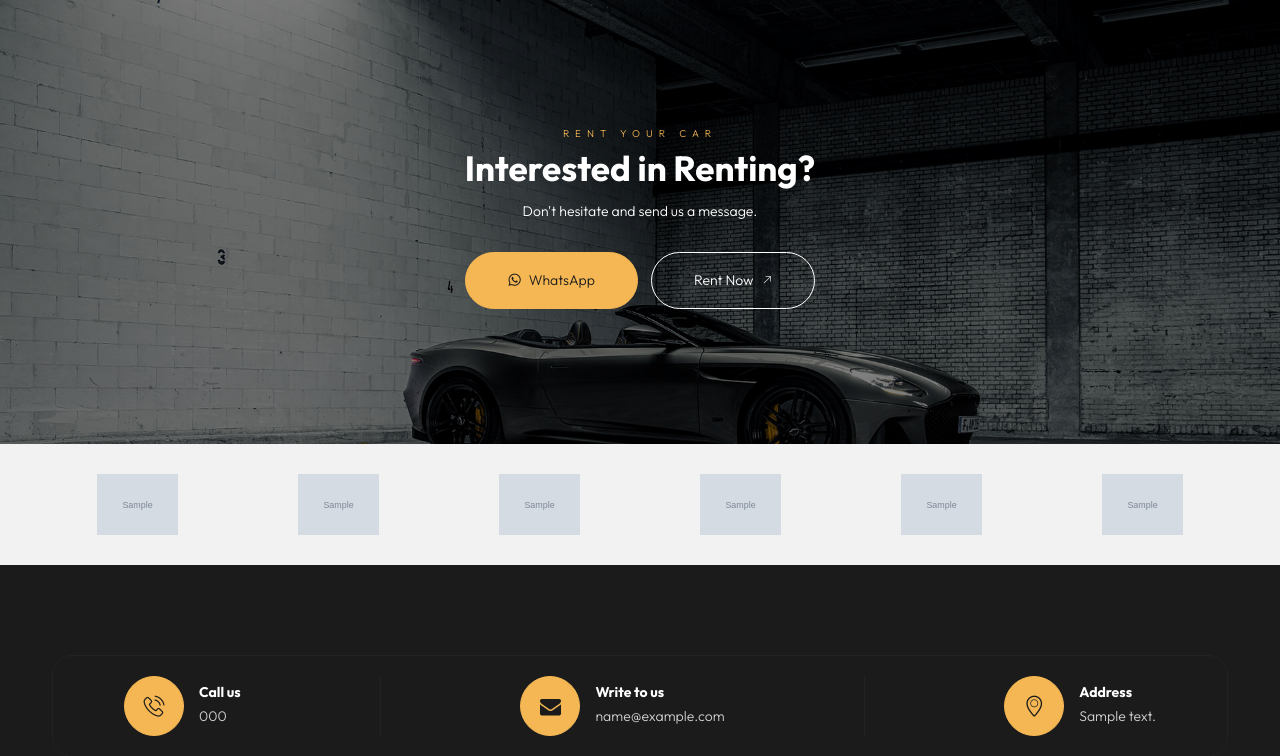
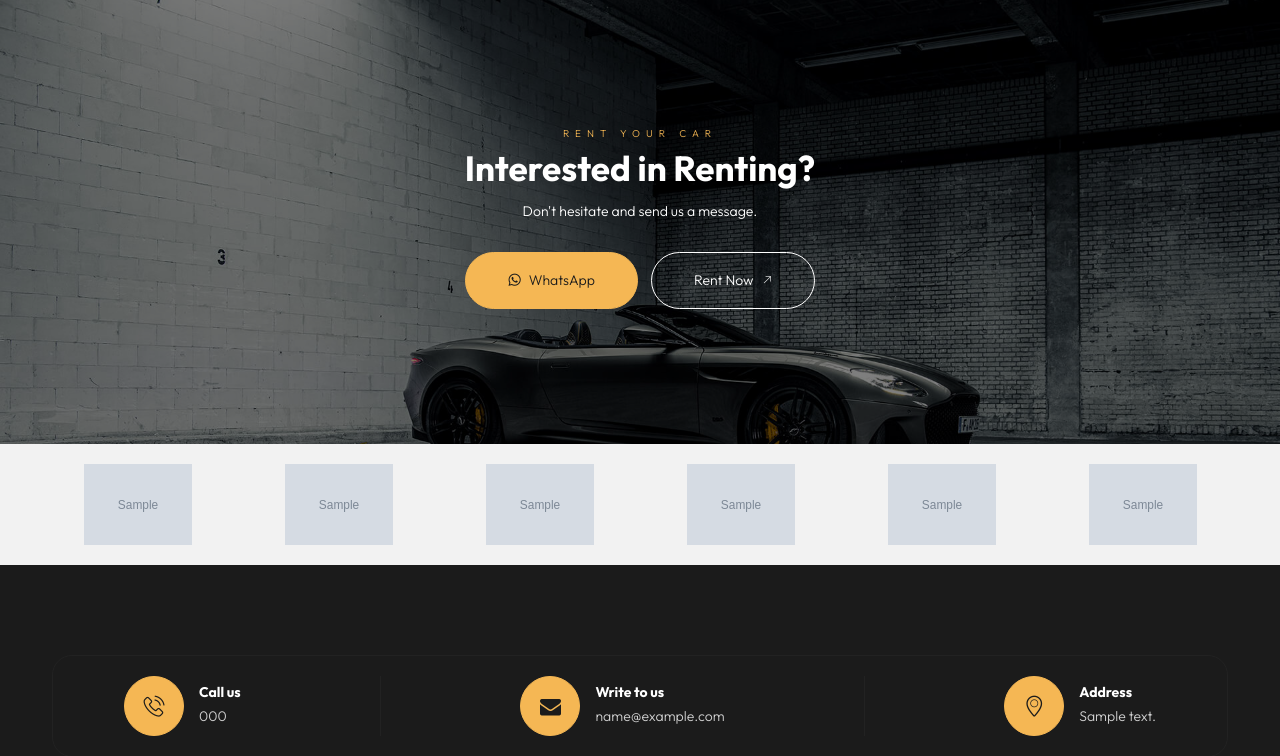
Before and after one commit to AsliddinWeb/rentoCarDubai, a Django app: page /cars/ in a window 1280 px wide. Shown: the part 1689-2445 px from the top of the page. Run offline with Django 5.2, Linux system fonts and the light colour scheme; tables that the repository leaves empty hold one stand-in row (values such as "Sample post"); grey boxes marked "Sample" are stand-in pictures; some libraries are stand-ins or nearby versions.

Commit message:
Home brands updated 2

```diff
--- a/templates/base.html
+++ b/templates/base.html
@@ -132,7 +132,7 @@
                         {% for car_brand in car_brands %}
                             <div class="clients-logo" style="text-align: center;">
                                 <a href="{% url 'brand_cars_page' pk=car_brand.id %}">
-                                    <img style="width: 81px; height: 81px; object-fit: contain; image-rendering: crisp-edges;" src="{{ car_brand.image.url }}" alt="">
+                                    <img style="width: 128px; height: 81px; object-fit: contain; image-rendering: crisp-edges;" src="{{ car_brand.image.url }}" alt="">
                                 </a>
                             </div>
                         {% endfor %}
```
